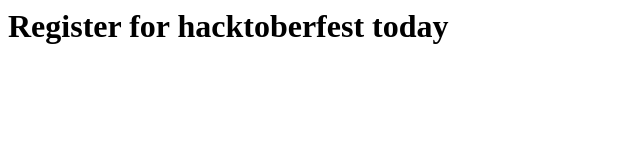
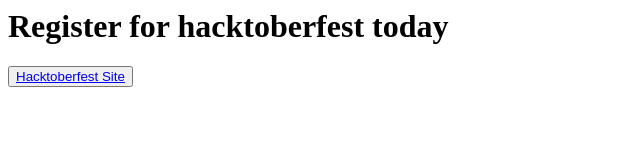
Before and after one commit to TharinduKeshan/Simple-HTML-Page, a plain HTML site: page index.html in a window 1280 px wide. Shown: the whole page, without its empty margins (0-640 px from the left). Drawn offline with Linux system fonts and the light colour scheme.

Commit message:
Update index.html

```diff
--- a/index.html
+++ b/index.html
@@ -5,5 +5,6 @@
 
   <body>
     <h1> Register for hacktoberfest today</h1>
+    <button><a href="https://hacktoberfest.com">Hacktoberfest Site</a></button>
   </body>
 </html>
```
